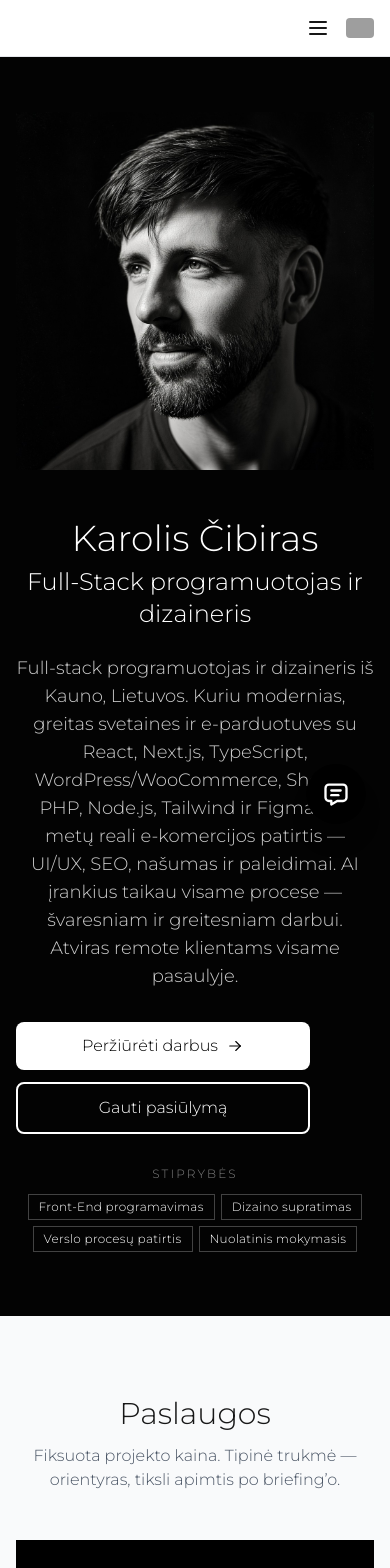
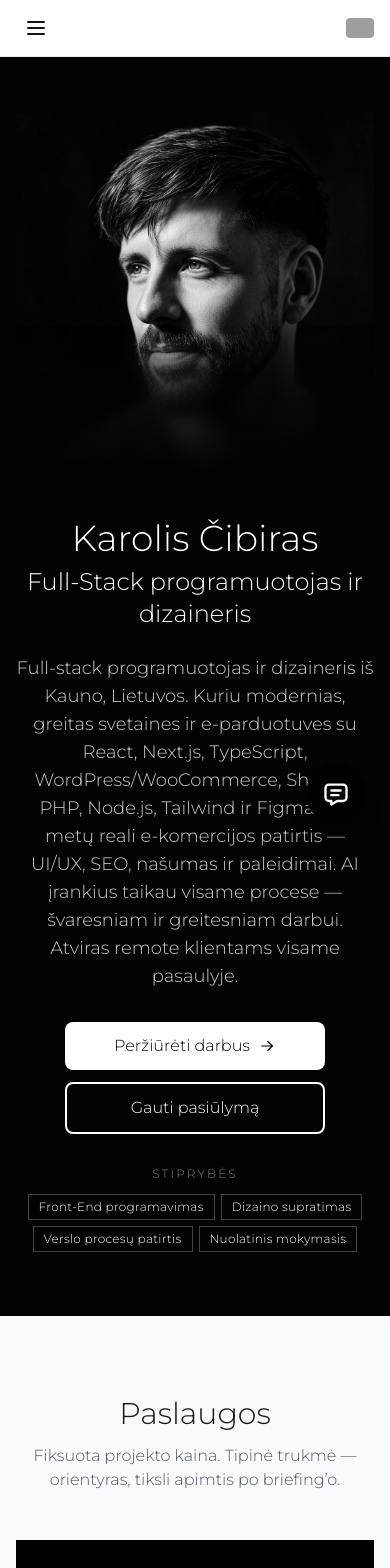
Before and after one commit to Jeshki/karolis-resume, a Next.js app: page / in a window 390 px wide. Shown: the top 1568 px of the page. Built offline with nearby package versions, Linux system fonts and the light colour scheme; grey boxes are pictures that could not be loaded.

Commit message:
Fade the portrait into the dark panel and fix mobile chrome.
Drop the hard photo crop with a light bottom blur/gradient, move the hamburger to the left, and center the hero CTAs on small screens.

Co-authored-by: Karolis Cibiras <Jeshki@users.noreply.github.com>

```diff
--- a/src/components/HeroSection.tsx
+++ b/src/components/HeroSection.tsx
@@ -22,15 +22,24 @@ export function HeroSection() {
       <section id="about" className="relative pt-28 pb-16 px-4 bg-[#030303] text-white">
         <div className="max-w-7xl mx-auto grid md:grid-cols-2 gap-12 items-center z-10 relative">
           <Reveal className="w-full max-w-xl mx-auto">
+            <div className="relative">
               <Image
                 src="/karolis-studio.jpg"
                 alt={t('Karolis Čibiras — profilio nuotrauka', 'Karolis Čibiras — profile picture')}
                 width={1024}
                 height={1024}
-              className="w-full h-auto"
+                className="w-full h-auto block"
                 priority
                 sizes="(max-width: 768px) 100vw, 576px"
               />
+              <div
+                aria-hidden
+                className="pointer-events-none absolute inset-x-0 bottom-0 h-36"
+              >
+                <div className="absolute inset-0 backdrop-blur-[8px] [mask-image:linear-gradient(to_bottom,transparent,black_70%)] [-webkit-mask-image:linear-gradient(to_bottom,transparent,black_70%)]" />
+                <div className="absolute inset-0 bg-gradient-to-t from-[#030303] via-[#030303]/80 to-transparent" />
+              </div>
+            </div>
           </Reveal>
 
           <div className="text-center md:text-left">
@@ -53,17 +62,17 @@ export function HeroSection() {
               </p>
             </Reveal>
 
-            <Reveal delay={0.12} className="flex flex-col sm:flex-row gap-3 justify-center md:justify-start mb-8 md:pr-0 pr-16">
+            <Reveal delay={0.12} className="flex flex-col sm:flex-row gap-3 items-center justify-center md:justify-start mb-8">
               <Link
                 href="/portfolio"
-                className="inline-flex items-center justify-center gap-2 bg-white text-black py-3 px-6 rounded-lg font-medium hover:bg-white/85 transition-colors"
+                className="inline-flex w-full max-w-[260px] sm:w-auto sm:max-w-none items-center justify-center gap-2 bg-white text-black py-3 px-6 rounded-lg font-medium hover:bg-white/85 transition-colors"
               >
                 {t('Peržiūrėti darbus', 'View work')}
                 <IconArrowRight size={18} strokeWidth={1.5} />
               </Link>
               <Link
                 href="/kontaktai"
-                className="inline-flex items-center justify-center gap-2 border-2 border-white text-white py-3 px-6 rounded-lg font-medium hover:bg-white hover:text-black transition-colors"
+                className="inline-flex w-full max-w-[260px] sm:w-auto sm:max-w-none items-center justify-center gap-2 border-2 border-white text-white py-3 px-6 rounded-lg font-medium hover:bg-white hover:text-black transition-colors"
               >
                 {t('Gauti pasiūlymą', 'Get a quote')}
               </Link>
--- a/src/components/Navbar.tsx
+++ b/src/components/Navbar.tsx
@@ -53,15 +53,16 @@ export function Navbar() {
           })}
         </div>
 
-        <div className="absolute right-4 top-1/2 -translate-y-1/2 flex items-center gap-2">
         <button
           onClick={() => setIsOpen(!isOpen)}
-            className="md:hidden p-2 rounded-lg hover:bg-gray-100 transition"
+          className="absolute left-4 top-1/2 -translate-y-1/2 md:hidden p-2 rounded-lg hover:bg-gray-100 transition"
           aria-expanded={isOpen}
           aria-label={isOpen ? t('Uždaryti meniu', 'Close menu') : t('Atidaryti meniu', 'Open menu')}
         >
           {isOpen ? <IconX size={24} strokeWidth={2} /> : <IconMenu2 size={24} strokeWidth={2} />}
         </button>
+
+        <div className="absolute right-4 top-1/2 -translate-y-1/2 flex items-center">
           <button
             onClick={toggleLanguage}
             className="flex items-center hover:opacity-80 transition-opacity"
```
Lines whose indentation alone changed are shown as unchanged.
